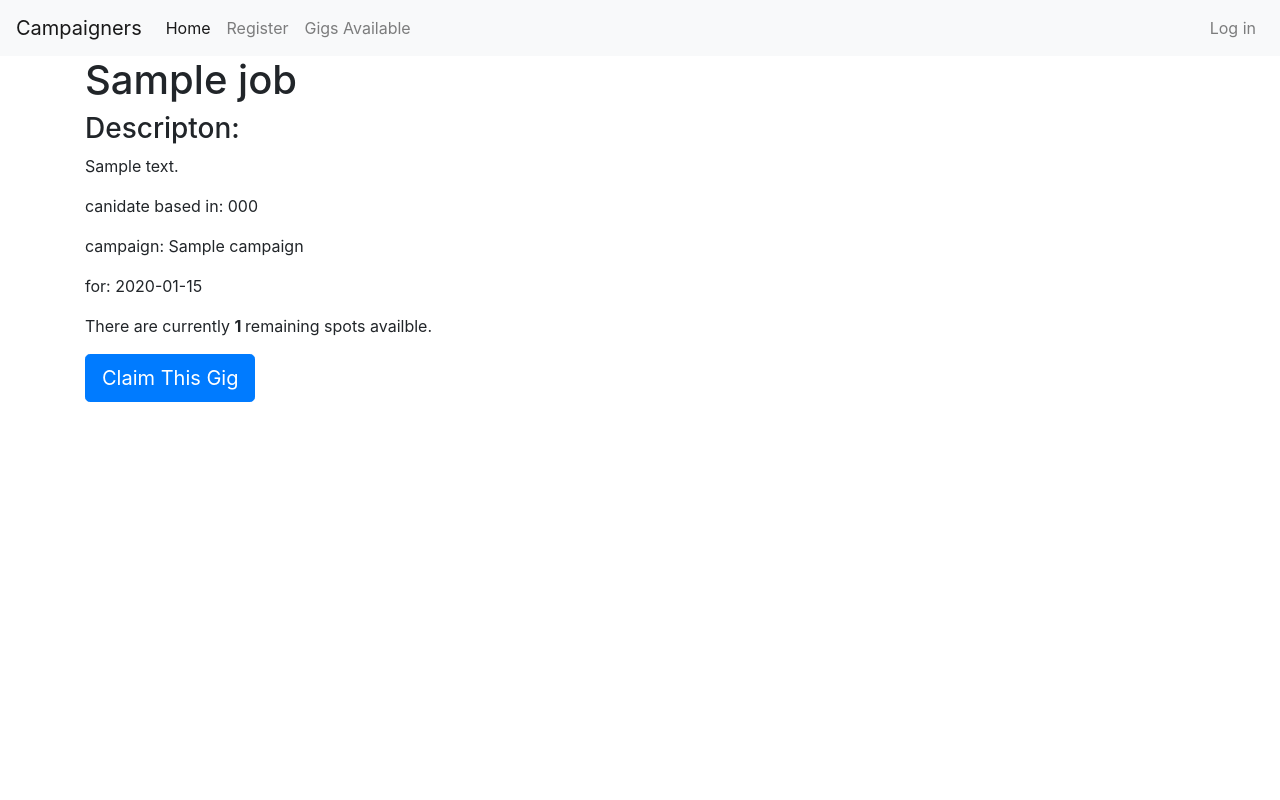
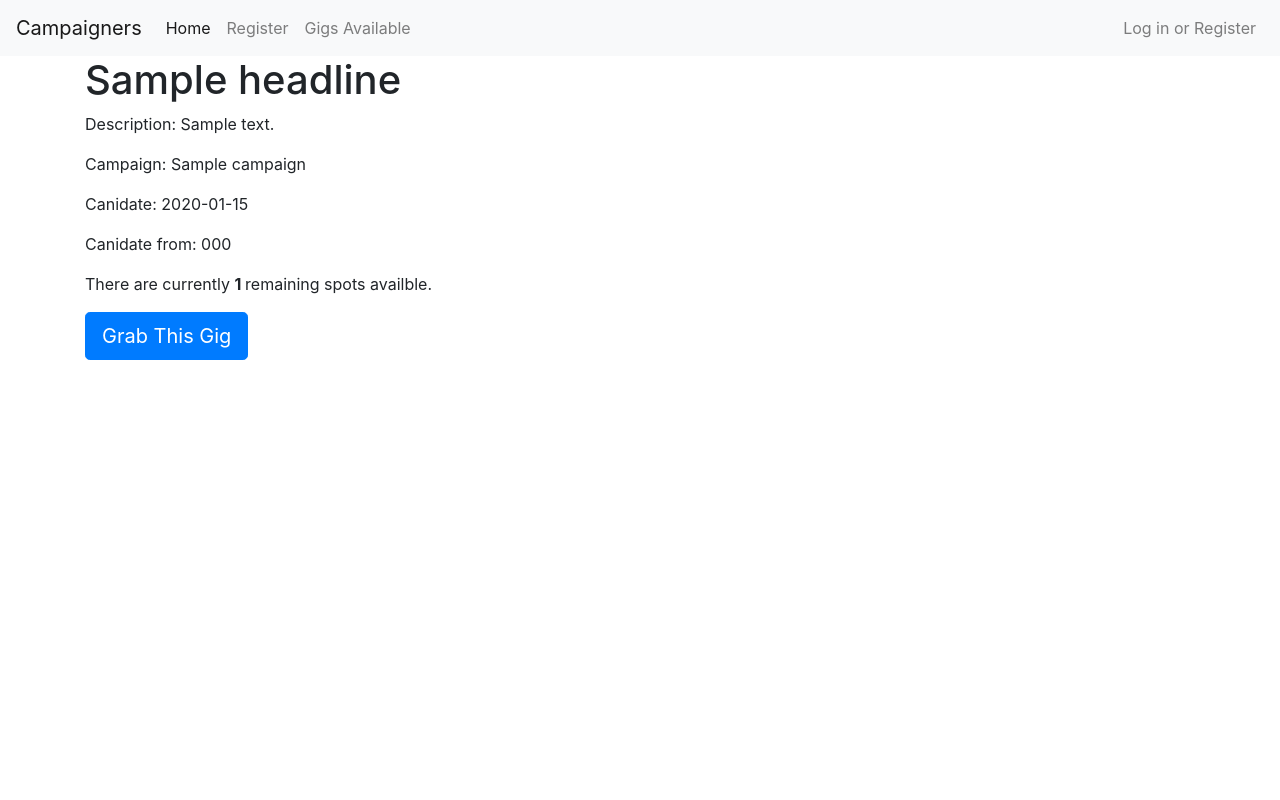
Before and after one commit to quinnmil/campaign, a Django app: template templates/gigs/job_detail.html in a window 1280 px wide. Run offline with Django 3.2, Linux system fonts and the light colour scheme; the template is opened without the code that fills it: most values are stand-ins (such as "Sample title", 1, 10 or a date in 2020); some libraries are stand-ins or nearby versions.

Commit message:
add login view update templates for new models

```diff
--- a/accounts/urls.py
+++ b/accounts/urls.py
@@ -7,7 +7,9 @@ urlpatterns = [
     path('', views.Index.as_view(), name='index'),
     path('registerStudent/', views.register_worker_view, name='registerStudent'),
     path('registerManager/', views.register_manager_view, name='registerManager'),
-    path('login/', d_views.LoginView.as_view(), name='login'),
+    # path('login/', d_views.LoginView.as_view(), name='login'),
+    path('login/', views.login_view, name='login'),
+    path('logout', views.logout_view, name='logout'),
     path('userDetail/', views.WorkerDetailView.as_view(), name='detail')
 ]
 
--- a/gigs/urls.py
+++ b/gigs/urls.py
@@ -1,11 +1,11 @@
 from django.urls import path
 
-from gigs.views import index, JobsList, DetailView, claimJob
+from gigs.views import JobsList, DetailView, claim_job
 
 urlpatterns = [
     path('', JobsList.as_view(), name='jobsList'),
     path('<int:pk>', DetailView.as_view(), name='detail'),
-    path('claim', claimJob, name='claim')
+    path('claim', claim_job, name='claim')
 ]
 
 app_name = 'gigs'
--- a/templates/accounts/worker_detail.html
+++ b/templates/accounts/worker_detail.html
@@ -19,7 +19,7 @@
             {% for job in user.worker.jobs_in_progress.all %}
                 <a href={% url 'gigs:detail' job.id %}>
                     <tr>
-                        <td><a href={% url 'gigs:detail' job.id %}>{{ job.title }} </a></td>
+                        <td><a href={% url 'gigs:detail' job.id %}>{{ job.headline }} </a></td>
                         <td><a href={% url 'gigs:detail' job.id %}>{{ job.description }} </a></td>
                         <td><a href={% url 'gigs:detail' job.id %}>{{ job.campaign.name }} </a></td>
                         <td><a href="mailto:job.campaign.email">{{ job.campaign.email }} </a></td>
--- a/templates/base.html
+++ b/templates/base.html
@@ -2,6 +2,7 @@
 <html>
    <head>
       <link rel="stylesheet" href="https://stackpath.bootstrapcdn.com/bootstrap/4.5.2/css/bootstrap.min.css" integrity="sha384-JcKb8q3iqJ61gNV9KGb8thSsNjpSL0n8PARn9HuZOnIxN0hoP+VmmDGMN5t9UJ0Z" crossorigin="anonymous">
+      <meta name="viewport" content="width=device-width, initial-scale=1.0">
    </head>
    <nav class="navbar navbar-expand-lg navbar-light bg-light">
       <a class="navbar-brand" href="#">Campaigners</a>
@@ -27,19 +28,27 @@
             </li>
             {% else %}
             <li class="nav-item">
-            <a class="nav-link d-flex flex-row-reverse" href="#">Log in</a>
+               <a class="nav-link d-flex flex-row-reverse" href="{% url 'accounts:login' %}">Log in or Register</a>
             </li>
-
             {% endif %}
          </ul>
       </div>
    </nav>
-<div class="content container">
-    <div class="row">
-        <div class="col-md-12">
+   <div class="container content">
             {% block content %}
             {% endblock %}
          </div>
       </div>
    </div>
+  </div>
+  </div>
+   <script src="https://code.jquery.com/jquery-3.2.1.slim.min.js" integrity="sha384-KJ3o2DKtIkvYIK3UENzmM7KCkRr/rE9/Qpg6aAZGJwFDMVNA/GpGFF93hXpG5KkN" crossorigin="anonymous"></script>
+   <script src="https://cdnjs.cloudflare.com/ajax/libs/popper.js/1.12.9/umd/popper.min.js" integrity="sha384-ApNbgh9B+Y1QKtv3Rn7W3mgPxhU9K/ScQsAP7hUibX39j7fakFPskvXusvfa0b4Q" crossorigin="anonymous"></script>
+   <script src="https://maxcdn.bootstrapcdn.com/bootstrap/4.0.0/js/bootstrap.min.js" integrity="sha384-JZR6Spejh4U02d8jOt6vLEHfe/JQGiRRSQQxSfFWpi1MquVdAyjUar5+76PVCmYl" crossorigin="anonymous"></script>
 </html>
+
+<style>
+    body,html,content {
+      height:100%
+    }
+</style>
--- a/templates/gigs/claim_status.html
+++ b/templates/gigs/claim_status.html
@@ -2,7 +2,7 @@
 
 {% block content %}
 {% if job %}
-<h3> Successful added: {{ job.title }} </h3>
+<h3> Successful added: {{ job.headline }} </h3>
 {% endif %}
 {% if error %}
 <h3> error: {{ error }} </h3>
--- a/templates/gigs/job_detail.html
+++ b/templates/gigs/job_detail.html
@@ -2,17 +2,21 @@
 
 {% block content %}
 
-<h1>{{ job.title }}</h1>
-<h3> Descripton: </h3>
-    <p>{{ job.description }}</p>
+<h1>{{ job.headline }}</h1>
+<p> Description: {{ job.description }}</p>
 
-<p>canidate based in: {{ job.zipcode }}</p>
-<p>campaign: {{ job.campaign.name }}</p>
-<p>for: {{ job.campaign.candidate }}</p>
+<p>Campaign: {{ job.campaign.name }}</p>
+<p>Canidate: {{ job.campaign.candidate }}</p>
+<p>Canidate from: {{ job.zipcode }}</p>
 
 <p> There are currently <strong> {{ job.remaining_count }} </strong> remaining spots availble. </p>
+{% if jobClaimed %}
+<h4> Instructions: </h4>
+{{ job.instructions|linebreaks }}
+{% else %}
 <form method="post" action={% url 'gigs:claim' %}>
     {% csrf_token %}
     <input type="hidden" name="job_id", value={{job.pk}}>
-    <button class="btn btn-primary btn-lg" type="submit"> Claim This Gig </a>
+    <button class="btn btn-primary btn-lg" type="submit"> Grab This Gig </a>
+{% endif %}
 {% endblock %}
--- a/templates/gigs/job_list.html
+++ b/templates/gigs/job_list.html
@@ -8,7 +8,7 @@
         {% for job in jobs %}
         <div class="card" style="width: 18rem;">
             <div class="card-body">
-                <h5 class="card-title">{{job.title}}</h5>
+                <h5 class="card-title">{{job.headline}}</h5>
                 <p class="card-text">{{job.description}}</p>
                 <a href="{% url 'gigs:detail' job.id %}" class="btn btn-primary">{{job.remaining_count}} Available</a>
             </div>
--- a/templates/registration/login.html
+++ b/templates/registration/login.html
@@ -13,7 +13,7 @@
     {% endif %}
   {% endif %}
 
-  <form method="post" action="{% url 'login' %}">
+  <form method="post" action="{% url 'accounts:login' %}">
     {% csrf_token %}
     <table>
       <tr>
@@ -30,6 +30,6 @@
   </form>
 
   {# Assumes you setup the password_reset view in your URLconf #}
-  <p><a href="{% url 'password_reset' %}">Lost password?</a></p>
+  <p><a href="#">Lost password?</a></p>
 
 {% endblock %}
```
Also changed, not shown: accounts/views.py (+23 -8 lines), gigs/views.py (+14 -25 lines), templates/accounts/login.html (added, +24 -0 lines). Lines whose indentation alone changed are shown as unchanged.
